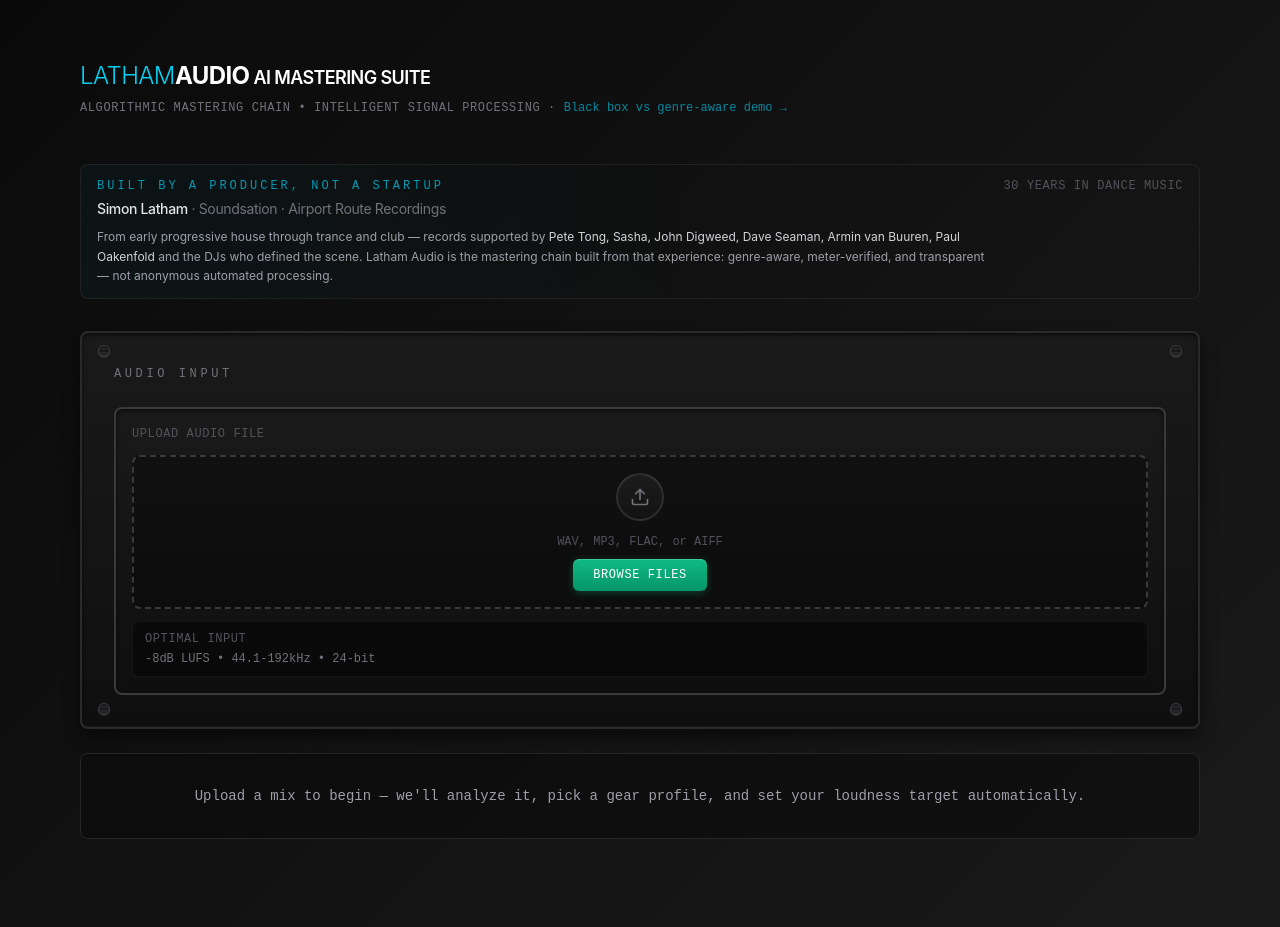
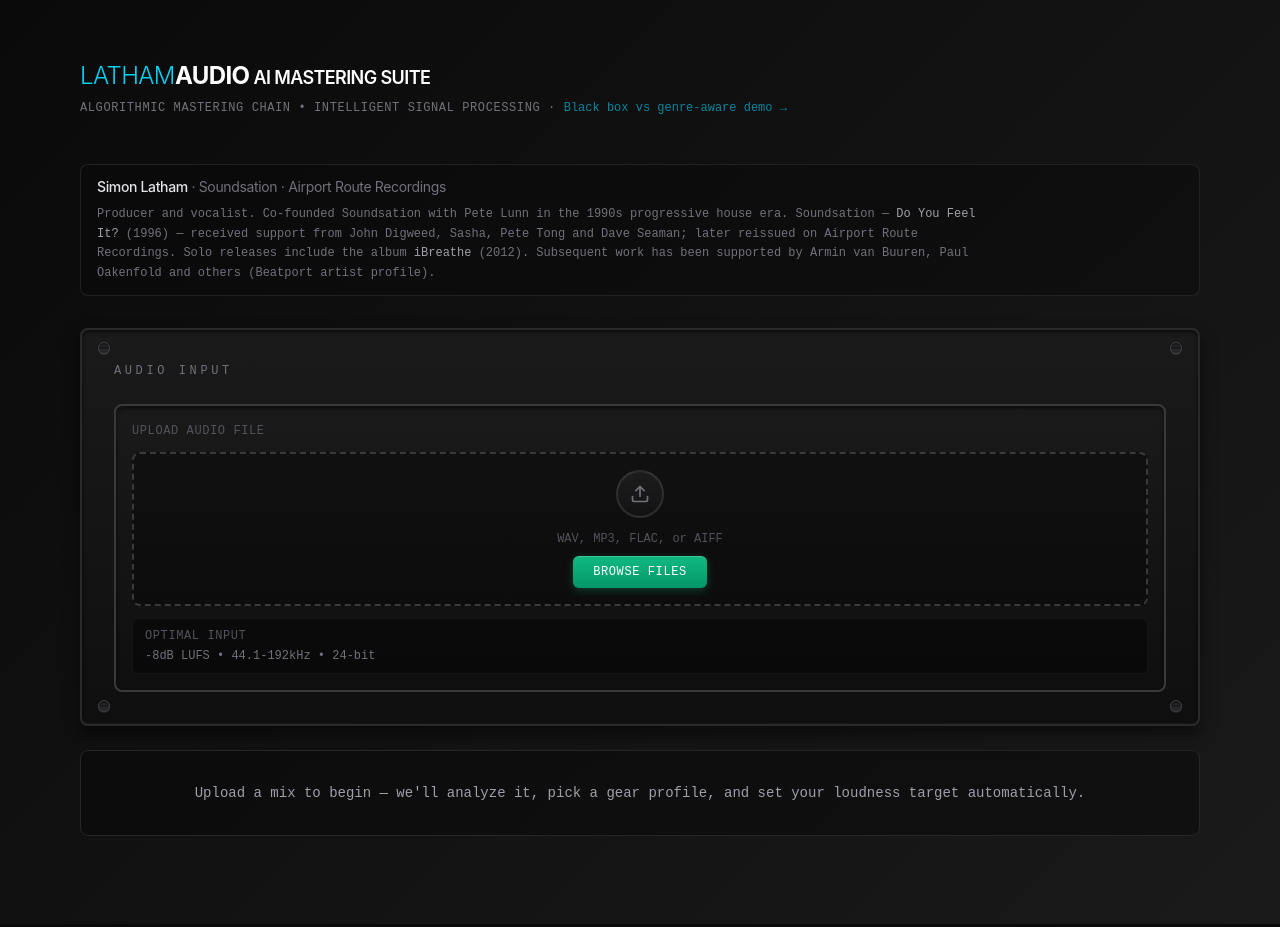
Before and after one commit to simonlatham155-tech/mastering, a React (Vite) app: page / in a window 1280 px wide. Built offline with nearby package versions, Linux system fonts and the light colour scheme.

Commit message:
Rewrite About strip as factual credits only, no product copy
Remove marketing lines; cite Soundsation, Do You Feel It?, iBreathe, and
documented DJ support with Beatport attribution where applicable.

Co-authored-by: simonlatham155-tech <simonlatham155-tech@users.noreply.github.com>

```diff
--- a/src/app/components/creator-about-strip.tsx
+++ b/src/app/components/creator-about-strip.tsx
@@ -1,32 +1,20 @@
 /**
- * Compact creator credibility — shared by main suite and A/B demo.
+ * Factual creator credits — no product copy.
  */
 
 export function CreatorAboutStrip({ variant = 'full' }: { variant?: 'full' | 'compact' }) {
   if (variant === 'compact') {
     return (
-      <p className="text-[11px] font-mono text-zinc-500 leading-relaxed border-l-2 border-cyan-500/40 pl-3">
-        By{' '}
-        <span className="text-zinc-300">Simon Latham</span>
-        {' — '}
-        30 years in dance music (Soundsation, Airport Route). Supported by Pete Tong, Sasha,
-        Digweed, Armin and more. This chain encodes that room, not a black box.
+      <p className="text-[11px] font-mono text-zinc-500 leading-relaxed border-l-2 border-zinc-700 pl-3">
+        Simon Latham — Soundsation (with Pete Lunn), Airport Route Recordings. Dance music since
+        the 1990s. Documented DJ support includes Pete Tong, Sasha, John Digweed, Dave Seaman,
+        Armin van Buuren and Paul Oakenfold.
       </p>
     );
   }
 
   return (
-    <div
-      className="rounded-lg border border-zinc-800/80 px-4 py-3 mb-8"
-      style={{
-        background: 'linear-gradient(90deg, rgba(8,145,178,0.06) 0%, rgba(0,0,0,0) 55%)',
-      }}
-    >
-      <div className="flex flex-col gap-1.5 sm:flex-row sm:items-baseline sm:justify-between">
-        <div>
-          <div className="text-[10px] font-mono text-cyan-500/80 uppercase tracking-[0.25em] mb-1">
-            Built by a producer, not a startup
-          </div>
+    <div className="rounded-lg border border-zinc-800/80 px-4 py-3 mb-8 bg-zinc-950/40">
       <div className="text-sm text-zinc-200 font-medium tracking-tight">
         Simon Latham
         <span className="text-zinc-500 font-normal">
@@ -34,19 +22,13 @@ export function CreatorAboutStrip({ variant = 'full' }: { variant?: 'full' | 'co
           · Soundsation · Airport Route Recordings
         </span>
       </div>
-        </div>
-        <div className="text-[10px] font-mono text-zinc-600 uppercase tracking-wider shrink-0">
-          30 years in dance music
-        </div>
-      </div>
-      <p className="mt-2 text-xs text-zinc-400 leading-relaxed max-w-4xl">
-        From early progressive house through trance and club — records supported by{' '}
-        <span className="text-zinc-300">
-          Pete Tong, Sasha, John Digweed, Dave Seaman, Armin van Buuren, Paul Oakenfold
-        </span>{' '}
-        and the DJs who defined the scene. Latham Audio is the mastering chain built from that
-        experience: genre-aware, meter-verified, and transparent — not anonymous automated
-        processing.
+      <p className="mt-2 text-xs text-zinc-500 leading-relaxed max-w-4xl font-mono">
+        Producer and vocalist. Co-founded Soundsation with Pete Lunn in the 1990s progressive house
+        era. Soundsation — <span className="text-zinc-400">Do You Feel It?</span> (1996) — received
+        support from John Digweed, Sasha, Pete Tong and Dave Seaman; later reissued on Airport Route
+        Recordings. Solo releases include the album <span className="text-zinc-400">iBreathe</span>{' '}
+        (2012). Subsequent work has been supported by Armin van Buuren, Paul Oakenfold and others
+        (Beatport artist profile).
       </p>
     </div>
   );
```
Lines whose indentation alone changed are shown as unchanged.
